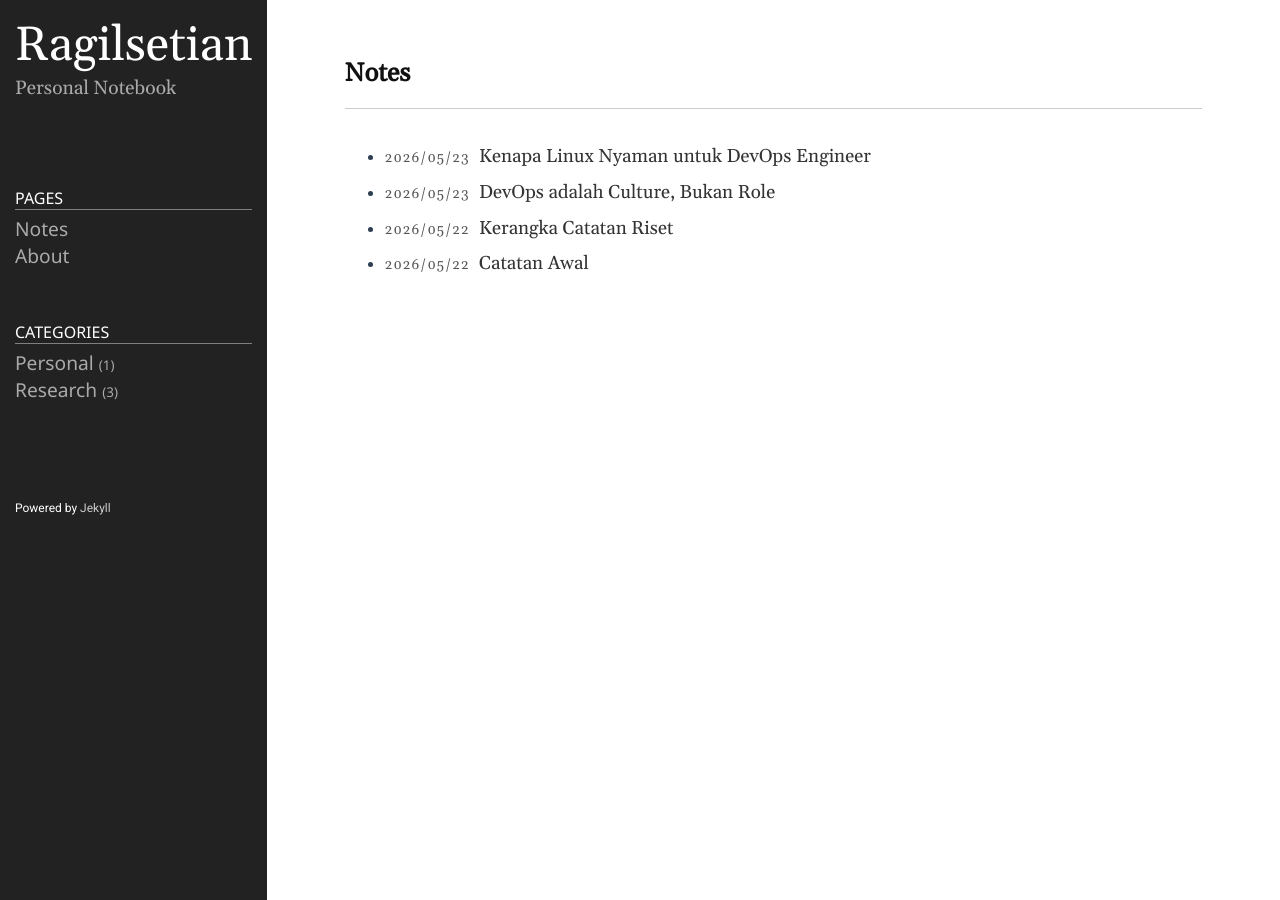
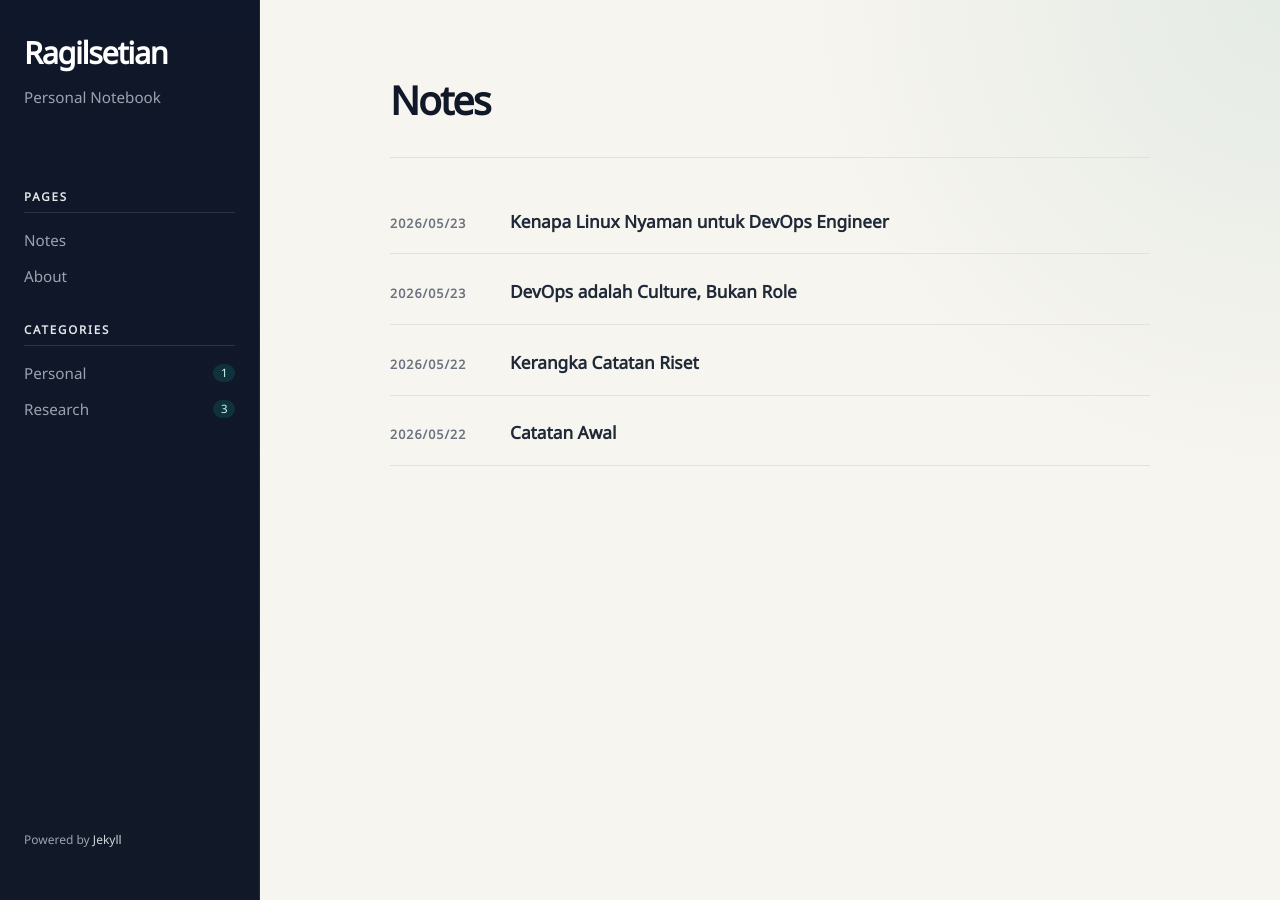
Before and after one commit to ragilsetian/ragilsetian.github.io, a Jekyll site: the page built from index.md, in a window 1280 px wide. Built offline with Jekyll 4.4.1, drawn with Linux system fonts in a browser that asks for light colours.

Commit message:
refresh notebook design
Co-Authored-By: Claude Opus 4.7 <noreply@anthropic.com>

```diff
--- a/_includes/sidebar.html
+++ b/_includes/sidebar.html
@@ -1,5 +1,5 @@
 <div class="sidebar-item sidebar-header">
-	<div class='sidebar-brand'>
+	<div class="sidebar-brand">
 		<a href="/about/">{{ site.title }}</a>
 	</div>
 	<p class="lead">{{ site.description }}</p>
@@ -7,7 +7,8 @@
 		<a rel="me" href="https://github.com/{{ social.github | cgi_escape | escape }}" title="{{ social.github | escape }}">
 			<svg class="svg-icon grey">
 				<use xlink:href="{{ '/assets/minima-social-icons.svg#github' | relative_url }}" />
-			</svg></a></li>
+			</svg>
+		</a>
 	{%- endif -%}
 </div>
 
@@ -22,9 +23,7 @@
 			{% if node.title != null %}
 				{% if node.layout == "page" %}
 					<li>
-	       <a class="nav-item" href="{{ node.url }}">
-	           {{ node.title }}
-	            </a>
+						<a class="nav-item" href="{{ node.url }}">{{ node.title }}</a>
 					</li>
 				{% endif %}
 			{% endif %}
@@ -43,7 +42,6 @@
 				</a>
 			</li>
 		{% endfor %}
-	  </nav>
 	</ul>
 </div>
 
--- a/public/css/style.css
+++ b/public/css/style.css
@@ -1,36 +1,20 @@
-@import url(//fonts.googleapis.com/css?family=Ubuntu:500&subset=latin,latin-ext);
-@import url('https://fonts.googleapis.com/css?family=Gelasio|Kulim+Park|Nanum+Myeongjo|Nanum+Gothic|Noto+Sans|Noto+Sans+KR|Roboto&display=swap');
+@import url('https://fonts.googleapis.com/css?family=Gelasio|Noto+Sans|Roboto&display=swap');
 @import url(syntax/monokai.css);
 
 :root {
-  --blue: #007bff;
-  --indigo: #6610f2;
-  --purple: #6f42c1;
-  --pink: #e83e8c;
-  --red: #dc3545;
-  --orange: #fd7e14;
-  --yellow: #ffc107;
-  --green: #28a745;
-  --teal: #20c997;
-  --cyan: #17a2b8;
-  --white: #fff;
-  --gray: #6c757d;
-  --gray-dark: #343a40;
-  --primary: #007bff;
-  --secondary: #6c757d;
-  --success: #28a745;
-  --info: #17a2b8;
-  --warning: #ffc107;
-  --danger: #dc3545;
-  --light: #f8f9fa;
-  --dark: #343a40;
-  --breakpoint-xs: 0;
-  --breakpoint-sm: 576px;
-  --breakpoint-md: 768px;
-  --breakpoint-lg: 992px;
-  --breakpoint-xl: 1200px;
-  --font-family-sans-serif: "Roboto", "Nanum Gothic";
-  --font-family-serif: "Nanum Myeongjo";
+  --bg: #f7f5ef;
+  --panel: #ffffff;
+  --sidebar: #111827;
+  --sidebar-muted: #9ca3af;
+  --text: #1f2937;
+  --muted: #6b7280;
+  --border: #e5e1d8;
+  --accent: #0f766e;
+  --accent-soft: #ccfbf1;
+  --code-bg: #111827;
+  --font-sans: "Noto Sans", "Roboto", sans-serif;
+  --font-serif: "Gelasio", Georgia, serif;
+  --font-mono: "Menlo", "Consolas", monospace;
 }
 
 * {
@@ -42,21 +26,25 @@ article, aside, figcaption, figure, footer, header, hgroup, main, nav, section {
 }
 
 html {
-	height: 100%;
+  min-height: 100%;
+  background: var(--bg);
 }
 
 body {
-	height: 100%;
+  min-height: 100%;
   margin: 0;
   padding: 0;
-	font-family: 'Gelasio', 'Nanum Myeongjo', serif;
-	color: #2c3e50;
+  font-family: var(--font-serif);
+  color: var(--text);
+  background:
+    radial-gradient(circle at top right, rgba(15, 118, 110, 0.08), transparent 30rem),
+    var(--bg);
 }
 
 a {
+  color: var(--accent);
   text-decoration: none;
-	color: #007bff;
-	background-color: transparent;
+  text-underline-offset: 0.18em;
 }
 
 a:hover {
@@ -66,40 +54,48 @@ a:hover {
 pre {
   display: block;
   overflow: auto;
-	margin-bottom: 15px;
-	padding-bottom: 10px;
-	padding: 5px;
-	line-height: 1.2;
+  margin: 1.5rem 0;
+  padding: 1rem;
+  border-radius: 12px;
+  line-height: 1.55;
+  background: var(--code-bg);
+  box-shadow: inset 0 0 0 1px rgba(255, 255, 255, 0.05);
 }
 
 code {
-	font-family: "Menlo", "Consolas", monospace;
-	font-size: 0.8em;
-	margin: 0px;
+  font-family: var(--font-mono);
+  font-size: 0.88em;
+}
+
+p code,
+li code {
+  padding: 0.1rem 0.35rem;
+  border-radius: 6px;
+  color: #0f766e;
+  background: var(--accent-soft);
 }
 
 .container {
-	min-height: 100%;
+  min-height: 100vh;
   display: flex;
   justify-content: space-between;
   flex-flow: row nowrap;
 }
 
 .content {
-	/*margin-left: 180px;*/
   flex: 1 1 auto;
-	padding: 0px 30px;
+  padding: 3rem clamp(1.25rem, 5vw, 5rem);
 }
 
 .sidebar {
-	/*position: fixed;*/
   display: flex;
   flex-flow: column nowrap;
-	flex: 0 0 220px;
-	padding: 15px;
+  flex: 0 0 260px;
+  padding: 2rem 1.5rem;
   z-index: 1;
-	background-color: #222;
   color: #fff;
+  background: linear-gradient(180deg, #0f172a 0%, #111827 100%);
+  border-right: 1px solid rgba(255, 255, 255, 0.08);
 }
 
 .sidebar-item {
@@ -108,122 +104,142 @@ code {
 
 .sidebar ul {
   list-style-type: none;
-	padding-inline-start: 0px;
+  padding-inline-start: 0;
+  margin: 0;
+}
+
+.sidebar li + li {
+  margin-top: 0.45rem;
 }
 
 .sidebar-brand > a {
-	font-size: 300%;
-	font-family: 'Gelasio';
+  display: inline-block;
+  font-family: var(--font-sans);
+  font-size: 1.9rem;
+  font-weight: 700;
+  letter-spacing: -0.04em;
   color: #fff;
 }
 
+.sidebar-brand > a:hover {
+  color: var(--accent-soft);
+  text-decoration: none;
+}
+
 .lead {
-	font-size: 120%;
-	color: #aaa;
+  margin: 0.75rem 0 0;
+  font-family: var(--font-sans);
+  font-size: 0.95rem;
+  line-height: 1.6;
+  color: var(--sidebar-muted);
 }
 
 .sidebar-header {
-	margin-bottom: 50px;
+  margin-bottom: 3rem;
 }
 
 .sidebar-nav {
-	margin-top: 20px;
+  margin-top: 2rem;
 }
 
 .nav-title {
-	font-size: 100%;
-	font-family: "Noto Sans";
+  margin-bottom: 0.8rem;
+  padding-bottom: 0.45rem;
+  border-bottom: 1px solid rgba(255, 255, 255, 0.12);
+  font-family: var(--font-sans);
+  font-size: 0.72rem;
+  font-weight: 700;
+  letter-spacing: 0.16em;
   text-transform: uppercase;
-	border-bottom: 1px solid gray;
-	margin-bottom: 5px;
+  color: #e5e7eb;
 }
 
 a.nav-item {
-	font-size: 120%;
-	font-family: "Noto Sans";
+  display: flex;
+  align-items: center;
+  justify-content: space-between;
+  gap: 0.75rem;
+  padding: 0.28rem 0;
+  font-family: var(--font-sans);
+  font-size: 0.95rem;
   text-transform: capitalize;
-	color: #aaa;
+  color: var(--sidebar-muted);
 }
 
-a.nav-item:hover { color: #777; }
+a.nav-item:hover {
+  color: #fff;
+  text-decoration: none;
+}
 
-.badge { font-size: 70%; }
-.badge::before { content: "("; }
-.badge::after { content: ")"; }
+.badge {
+  min-width: 1.35rem;
+  padding: 0.08rem 0.35rem;
+  border-radius: 999px;
+  font-size: 0.72rem;
+  text-align: center;
+  color: var(--accent-soft);
+  background: rgba(15, 118, 110, 0.28);
+}
 
-.post-list > li {
+.post-list {
+  margin: 0;
+  padding: 0;
+  list-style: none;
+}
+
+.post-list-item {
+  display: grid;
+  grid-template-columns: 6.5rem minmax(0, 1fr);
+  gap: 1rem;
+  align-items: baseline;
+  padding: 1rem 0;
+  border-bottom: 1px solid var(--border);
 }
 
 .post-link {
-	margin-left: 10px;
-	font-size: 110%;
-	color: #333;
+  font-family: var(--font-sans);
+  font-size: 1.08rem;
+  font-weight: 650;
+  color: var(--text);
 }
 
-#contact-list li .fa,
-article .share .btn {
-	-o-transition:color .2s ease-out, background 1s ease-in;
-  -ms-transition:color .2s ease-out, background 1s ease-in;
-  -moz-transition:color .2s ease-out, background 1s ease-in;
-  -webkit-transition:color .2s ease-out, background 1s ease-in;
-  transition:color .2s ease-out, background 1s ease-in;
-}
-#contact-list li:hover .fa-twitter, article .share .twitter:hover {
-	color: #00ACEE;
-	border-color: #00ACEE;
-}
-#contact-list li:hover .fa-linkedin {
-	color: #1D87BD;
-}
-#contact-list li:hover .fa-envelope {
-	color: #E93E30;
-}
-#contact-list li:hover .fa-pinterest {
-	color: #CC2127;
-}
-#contact-list li:hover .fa-rss {
-	color: #e74c3c;
-}
-#contact-list-secondary {
-	padding-bottom: 10px;
-}
-
-article .share .facebook:hover {
-	color: #43609C;
-	border-color: #43609C;
-}
-article .share .gplus:hover {
-	color: #C13929;
-	border-color: #C13929;
-}
-
-.page-header {
-	color: #e74c3c;
-	text-shadow: 1px 1px 1px rgba(150, 150, 150, 1);
+.post-link:hover {
+  color: var(--accent);
 }
 
 article {
-	padding: 0 5% 0;
-	font-size: 17px;
-	margin-bottom: 100px;
-	line-height: 1.9;
+  max-width: 760px;
+  padding: 0;
+  margin: 0 auto 5rem;
+  font-size: 1.08rem;
+  line-height: 1.85;
 }
 
-article.home div a, article.home pre a { color: #2c3e50; }
-article.home div a:hover, article.home pre a:hover { color: #2c3e50; text-decoration: none; }
-article img { max-width: 100%; }
+article img {
+  max-width: 100%;
+  border-radius: 12px;
+}
 
 blockquote {
-	color: #828282;
-  	border-left: 4px solid #ccc;
-  	padding-left: 10px;
-  	margin: 0;
-  	margin-bottom: 15px;
+  margin: 1.5rem 0;
+  padding: 0.8rem 1rem;
+  border-left: 4px solid var(--accent);
+  color: var(--muted);
+  background: rgba(255, 255, 255, 0.55);
 }
 
 p {
   margin-top: 0;
-  margin-bottom: 0;
+  margin-bottom: 1.2rem;
+}
+
+ul,
+ol {
+  padding-left: 1.25rem;
+}
+
+li + li {
+  margin-top: 0.35rem;
 }
 
 article h1,
@@ -232,29 +248,27 @@ article h3,
 article h4,
 article h5,
 article h6 {
-	font-family: "Roboto", "Nanum Gothic";
-	color: #333;
-  	margin-bottom: 0;
+  font-family: var(--font-sans);
+  color: #111827;
+  line-height: 1.25;
+  letter-spacing: -0.02em;
 }
 
-article.home h1 a,
-article.home h2 a,
-article.home h3 a,
-article.home h4 a {
-	color: #f2756a;
+article h2 {
+  margin-top: 2.4rem;
+  margin-bottom: 0.9rem;
+  font-size: 1.35rem;
 }
-article.home h1 a:hover,
-article.home h2 a:hover,
-article.home h3 a:hover,
-article.home h4 a:hover {
-	color: #e74c3c;
+
+article h3 {
+  margin-top: 2rem;
+  margin-bottom: 0.75rem;
 }
 
 header.post-header {
-	padding: 50px 0px 10px 0px;
-	margin-bottom: 30px;
-	border-bottom: 1px solid #ccc;
-	text-align: center;
+  padding: 1rem 0 1.25rem;
+  margin-bottom: 2rem;
+  border-bottom: 1px solid var(--border);
 }
 
 header.home {
@@ -262,78 +276,68 @@ header.home {
 }
 
 .post-title {
-	font-size: 1.5em;
-	color: #111;
-	font-weight: bold;
+  font-family: var(--font-sans);
+  font-size: clamp(1.7rem, 4vw, 2.45rem);
+  color: #111827;
+  font-weight: 750;
+  letter-spacing: -0.045em;
 }
 
 .post-date {
+  display: inline-block;
+  width: auto;
+  min-width: 6.5rem;
+  font-family: var(--font-sans);
+  font-size: 0.78rem;
+  font-weight: 600;
+  letter-spacing: 0.08em;
   text-transform: uppercase;
-	color: #555;
-	letter-spacing: 1px;
-	font-size: 0.8em;
-	display: inline-block;
-	width: 80px;
-}
-
-.author .author-image {
-  float: left;
-  margin-right: 20px;
-}
-
-footer {
-	padding-top: 15px;
-	font-family: 'Ubuntu';
+  color: var(--muted);
 }
 
 .sidebar-footer {
-	margin-top: 80px;
-	font-size: 0.75em;
+  margin-top: auto;
+  padding-top: 3rem;
+  font-size: 0.75rem;
   font-weight: lighter;
-	font-family: "Roboto";
+  font-family: var(--font-sans);
   line-height: 1.5;
+  color: var(--sidebar-muted);
 }
 
 .sidebar-footer a {
-	color: #ccc;
+  color: #d1d5db;
 }
 
-
-@media (max-width: 576px) {
-	article {
-		font-size: 0.9em;
-		line-height: 1.5;
-	}
-
-	.content {
-		padding: 0px;
-	}
+@media (max-width: 760px) {
   .container {
     flex-direction: column;
   }
 
+  .content {
+    padding: 1.5rem 1.1rem 3rem;
+  }
+
   .sidebar {
-		font-size: 0.8em;
     flex: 0 0 auto;
-		flex-flow: row nowrap;
-		height: auto;
+    padding: 1.2rem;
+  }
+
+  .sidebar-header {
+    margin-bottom: 1.5rem;
   }
 
   .sidebar-nav {
-		margin: 0px;
+    margin-top: 1rem;
   }
 
-	.sidebar-item {
-		flex: 1 1 auto;
+  .post-list-item {
+    grid-template-columns: 1fr;
+    gap: 0.25rem;
   }
 
-	.sidebar-header {
-		margin-bottom: 0px;
-	}
-
-	.sidebar-footer {
-		flex: 0 0 0px;
-		visibility: hidden;
-		display: none;
+  article {
+    font-size: 1rem;
+    line-height: 1.7;
   }
 }
```
Lines whose indentation alone changed are shown as unchanged.
